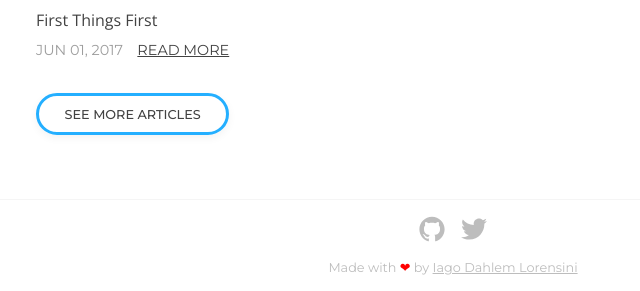
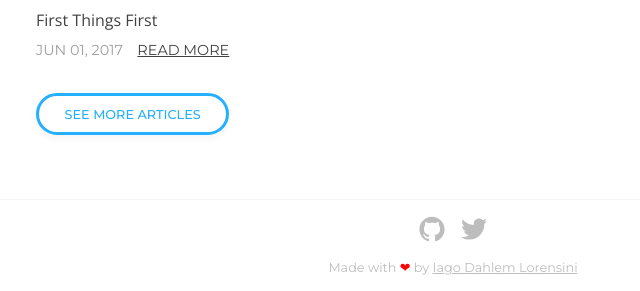
Before and after one commit to iagodahlem/iagodahlem.com, a Jekyll site: the page built from index.html, in a window 1280 px wide and 1043 px high. Shown: the part 749-1040 px from the top of the window, without its empty margins (187-827 px from the left). Built offline with Jekyll 4.4.1, drawn with Linux system fonts in a browser that asks for light colours; the list of posts is cut into pages by our own code.

Commit message:
Change button color

```diff
--- a/_sass/components/_button.scss
+++ b/_sass/components/_button.scss
@@ -13,7 +13,7 @@
   border: 3px solid $primary;
   border-radius: 50vh;
   box-shadow: 0 3px 8px rgba($black,.05);
-  color: $gray-800;
+  color: $primary;
   font-family: inherit;
   font-size: .8em;
   font-weight: $weight-500;
```
